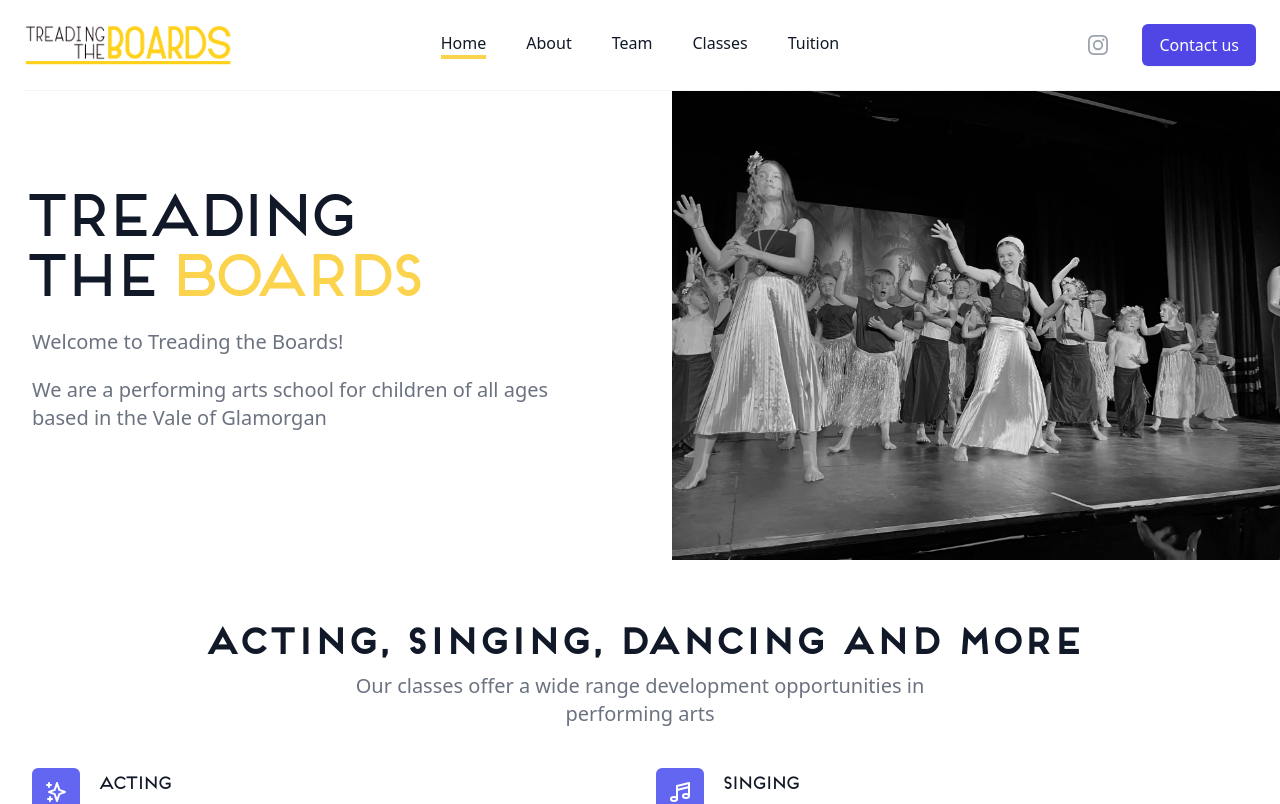
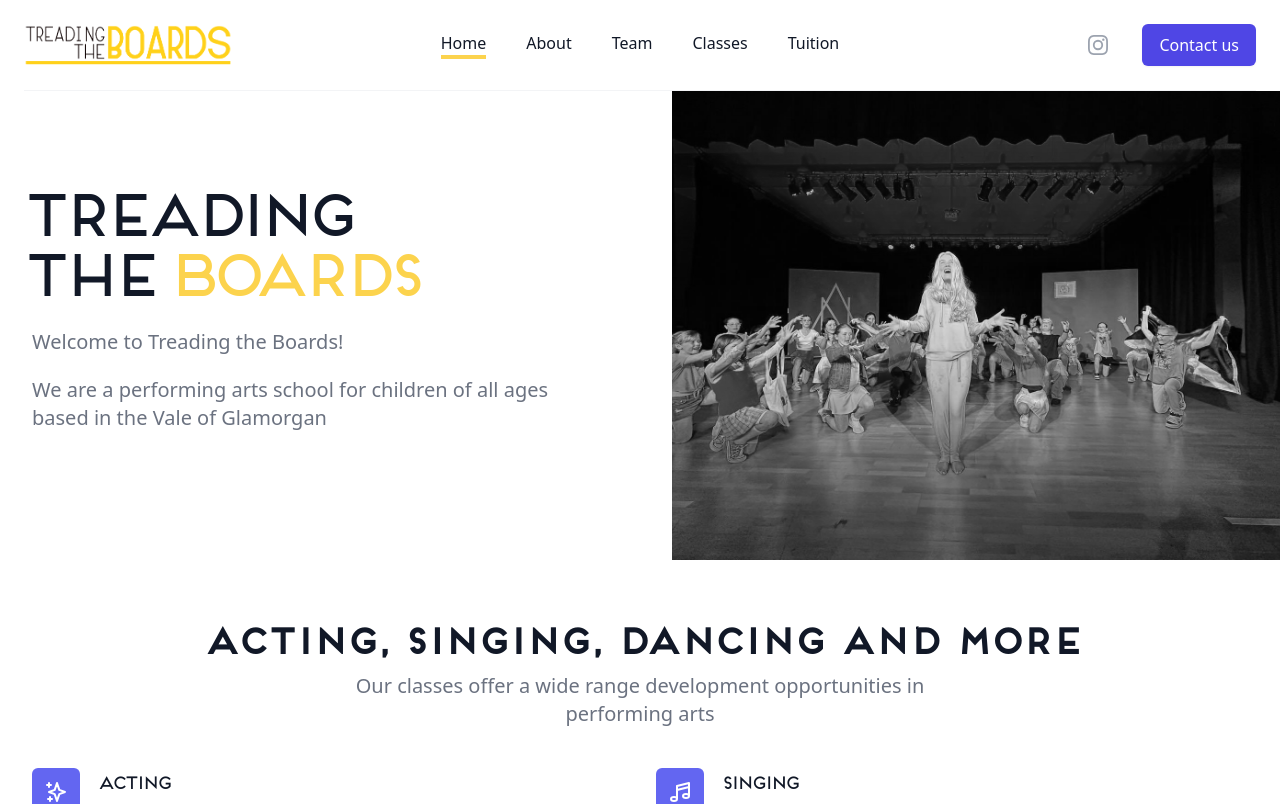
Before and after one commit to thegoodnate/treadingtheboards, a Vue app: page / in a window 1280 px wide. Shown: the top 804 px of the page. Built offline with nearby package versions, Linux system fonts and the light colour scheme; a web font is replaced by a local one.

Commit message:
changed hero image

```diff
--- a/src/components/Hero.vue
+++ b/src/components/Hero.vue
@@ -26,7 +26,7 @@
       </div>
     </div>
     <div class="lg:absolute lg:inset-y-0 lg:right-0 lg:w-1/2">
-      <img class="h-56 w-full object-cover sm:h-72 md:h-96 lg:w-full lg:h-full filter grayscale" src="/images/moana2.jpg" alt="Treading the boards students performing Moana" />
+      <img class="h-56 w-full object-cover sm:h-72 md:h-96 lg:w-full lg:h-full filter grayscale" src="/images/legally-blonde-1.jpg" alt="Treading the boards students performing Legally Blonde Jr in 2024" />
     </div>
   </div>
 </template>
```
Also changed, not shown: public/images/legally-blonde-1.jpg (added), src/components/Testimonials.vue (line endings or trailing spaces).
